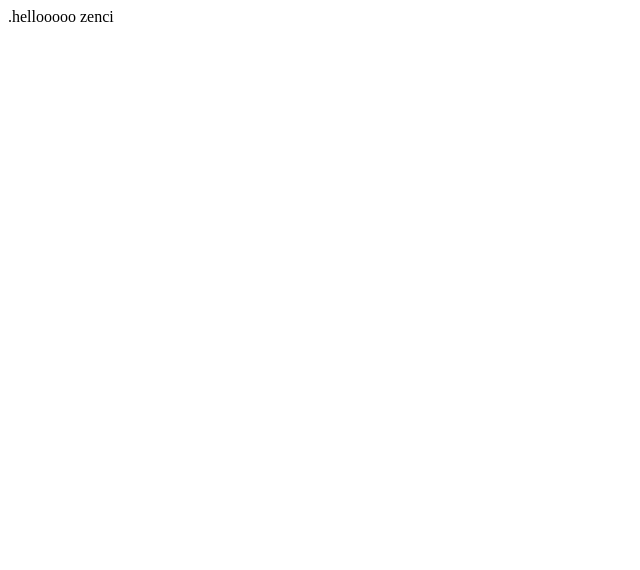
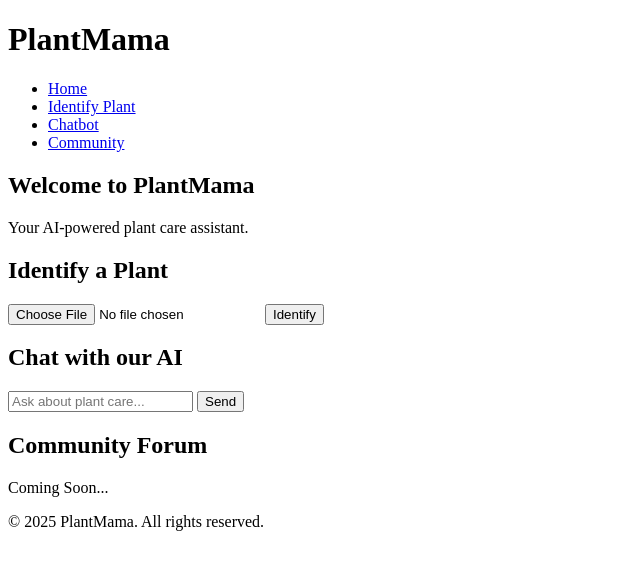
Before and after one commit to haJ1t/ComputinProject2, a plain HTML site: page index.html in a window 1280 px wide. Shown: the whole page, without its empty margins (0-640 px from the left). Drawn offline with Linux system fonts and the light colour scheme.

Commit message:
1.5 html basics

```diff
--- a/index.html
+++ b/index.html
@@ -1,4 +1,53 @@
- <body>
-    .hellooooo
-zenci
+<!DOCTYPE html>
+<html lang="en">
+<head>
+    <meta charset="UTF-8">
+    <meta name="viewport" content="width=device-width, initial-scale=1.0">
+    <title>PlantMama - AI Plant Care</title>
+    <link rel="stylesheet" href="styles.css">
+    <script defer src="script.js"></script>
+</head>
+<body>
+    <header>
+        <h1>PlantMama</h1>
+        <nav>
+            <ul>
+                <li><a href="#home">Home</a></li>
+                <li><a href="#identify">Identify Plant</a></li>
+                <li><a href="#chatbot">Chatbot</a></li>
+                <li><a href="#community">Community</a></li>
+            </ul>
+        </nav>
+    </header>
+
+    <section id="home" class="section">
+        <h2>Welcome to PlantMama</h2>
+        <p>Your AI-powered plant care assistant.</p>
+    </section>
+
+    <section id="identify" class="section">
+        <h2>Identify a Plant</h2>
+        <input type="file" id="fileInput" accept="image/*">
+        <button onclick="identifyPlant()">Identify</button>
+        <p id="plantResult"></p>
+    </section>
+
+    <section id="chatbot" class="section">
+        <h2>Chat with our AI</h2>
+        <div class="chatbox">
+            <div id="chatMessages"></div>
+            <input type="text" id="userInput" placeholder="Ask about plant care...">
+            <button onclick="sendMessage()">Send</button>
+        </div>
+    </section>
+
+    <section id="community" class="section">
+        <h2>Community Forum</h2>
+        <p>Coming Soon...</p>
+    </section>
+
+    <footer>
+        <p>&copy; 2025 PlantMama. All rights reserved.</p>
+    </footer>
 </body>
+</html>
```
